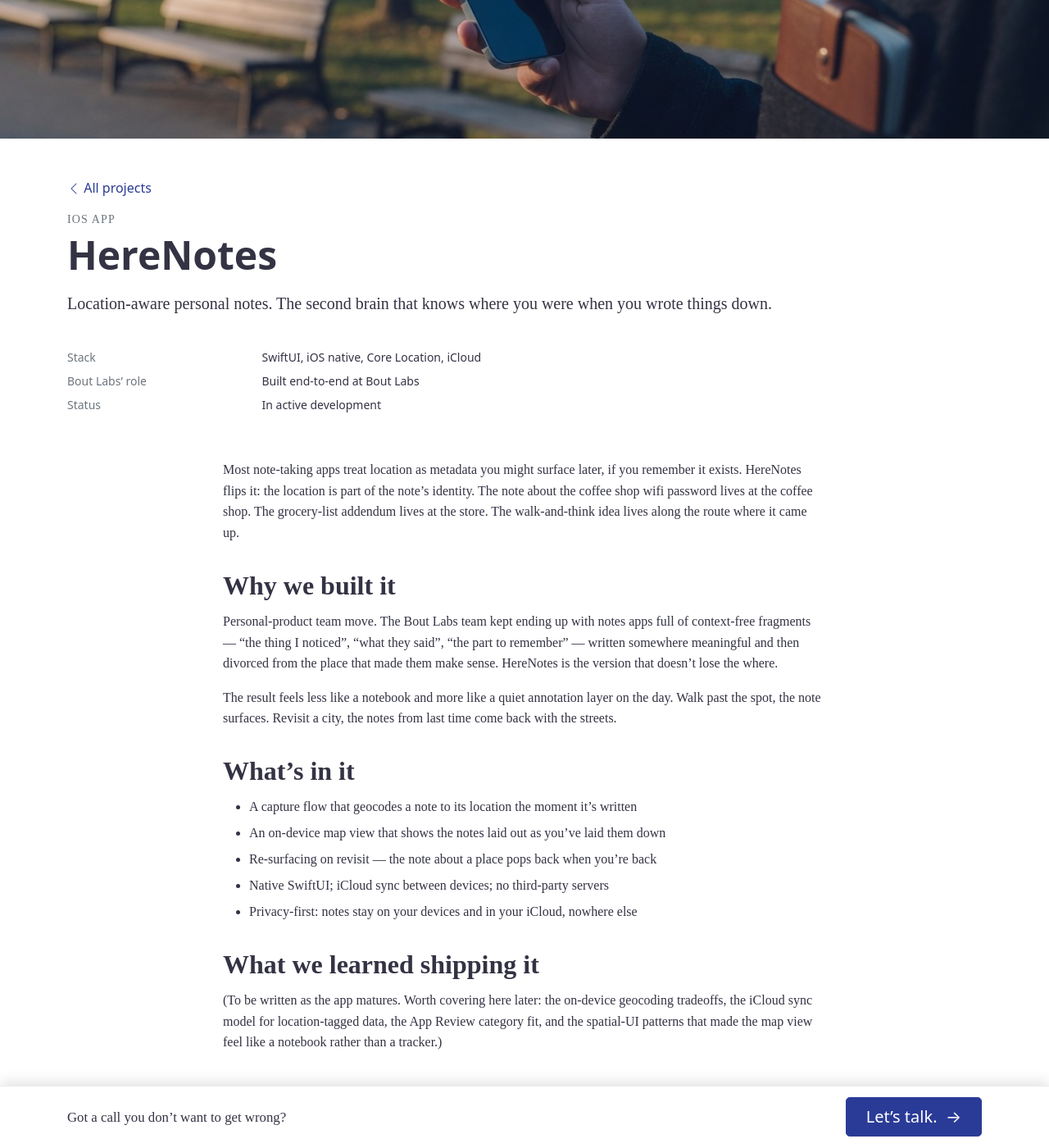
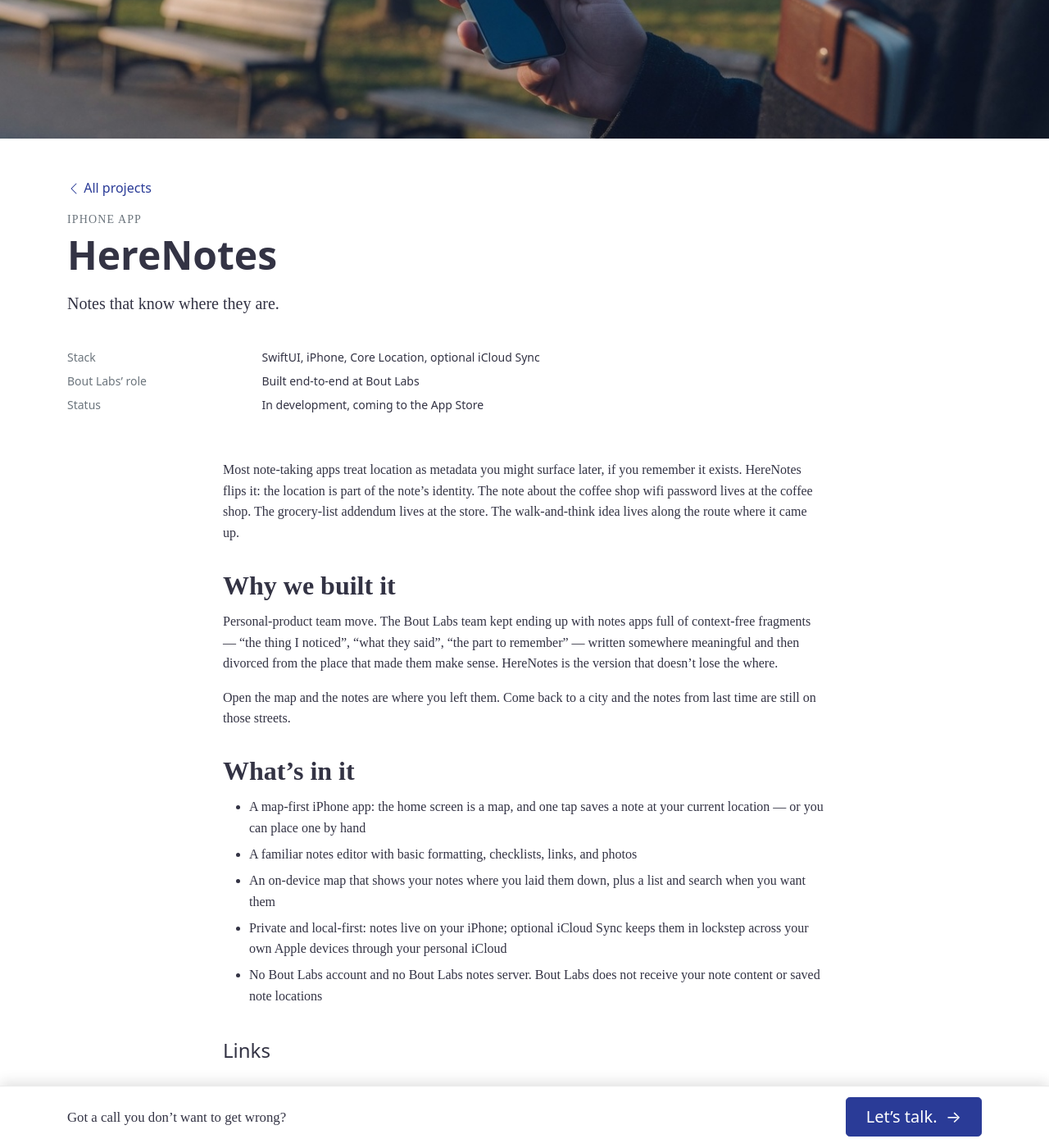
Before and after one commit to BoutLabs/boutlabs.github.io, a Jekyll site: the page built from _projects/herenotes.md, in a window 1280 px wide and 1400 px high, scrolled down 248 px. Shown: the whole window at 82% size. Built offline with Jekyll 4.4.1, drawn with Linux system fonts in a browser that asks for light colours; some web fonts are replaced.

Commit message:
HereNotes page: new pitch, iPhone-only, remove unshipped claims

```diff
--- a/_projects/herenotes.md
+++ b/_projects/herenotes.md
@@ -3,12 +3,12 @@ layout: project
 title: HereNotes
 permalink: /projects/herenotes/
 order: 3
-kind: iOS app
+kind: iPhone app
 hero: /assets/images/projects/herenotes.png
-pitch: Location-aware personal notes. The second brain that knows where you were when you wrote things down.
-stack: SwiftUI, iOS native, Core Location, iCloud
+pitch: Notes that know where they are.
+stack: SwiftUI, iPhone, Core Location, optional iCloud Sync
 role: Built end-to-end at Bout Labs
-status: In active development
+status: In development, coming to the App Store
 links: []
 ---
 
@@ -18,16 +18,12 @@ Most note-taking apps treat location as metadata you might surface later, if you
 
 Personal-product team move. The Bout Labs team kept ending up with notes apps full of context-free fragments &mdash; "the thing I noticed", "what they said", "the part to remember" &mdash; written somewhere meaningful and then divorced from the place that made them make sense. HereNotes is the version that doesn't lose the where.
 
-The result feels less like a notebook and more like a quiet annotation layer on the day. Walk past the spot, the note surfaces. Revisit a city, the notes from last time come back with the streets.
+Open the map and the notes are where you left them. Come back to a city and the notes from last time are still on those streets.
 
 ## What's in it
 
-- A capture flow that geocodes a note to its location the moment it's written
-- An on-device map view that shows the notes laid out as you've laid them down
-- Re-surfacing on revisit &mdash; the note about a place pops back when you're back
-- Native SwiftUI; iCloud sync between devices; no third-party servers
-- Privacy-first: notes stay on your devices and in your iCloud, nowhere else
-
-## What we learned shipping it
-
-(To be written as the app matures. Worth covering here later: the on-device geocoding tradeoffs, the iCloud sync model for location-tagged data, the App Review category fit, and the spatial-UI patterns that made the map view feel like a notebook rather than a tracker.)
+- A map-first iPhone app: the home screen is a map, and one tap saves a note at your current location &mdash; or you can place one by hand
+- A familiar notes editor with basic formatting, checklists, links, and photos
+- An on-device map that shows your notes where you laid them down, plus a list and search when you want them
+- Private and local-first: notes live on your iPhone; optional iCloud Sync keeps them in lockstep across your own Apple devices through your personal iCloud
+- No Bout Labs account and no Bout Labs notes server. Bout Labs does not receive your note content or saved note locations
```
